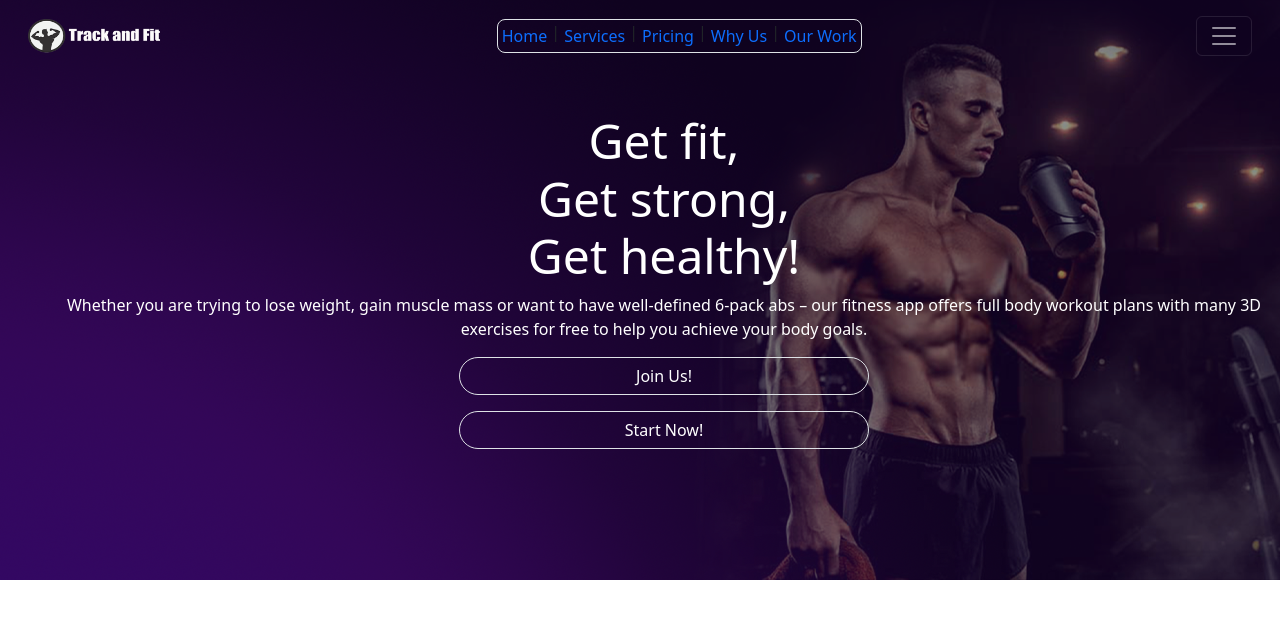
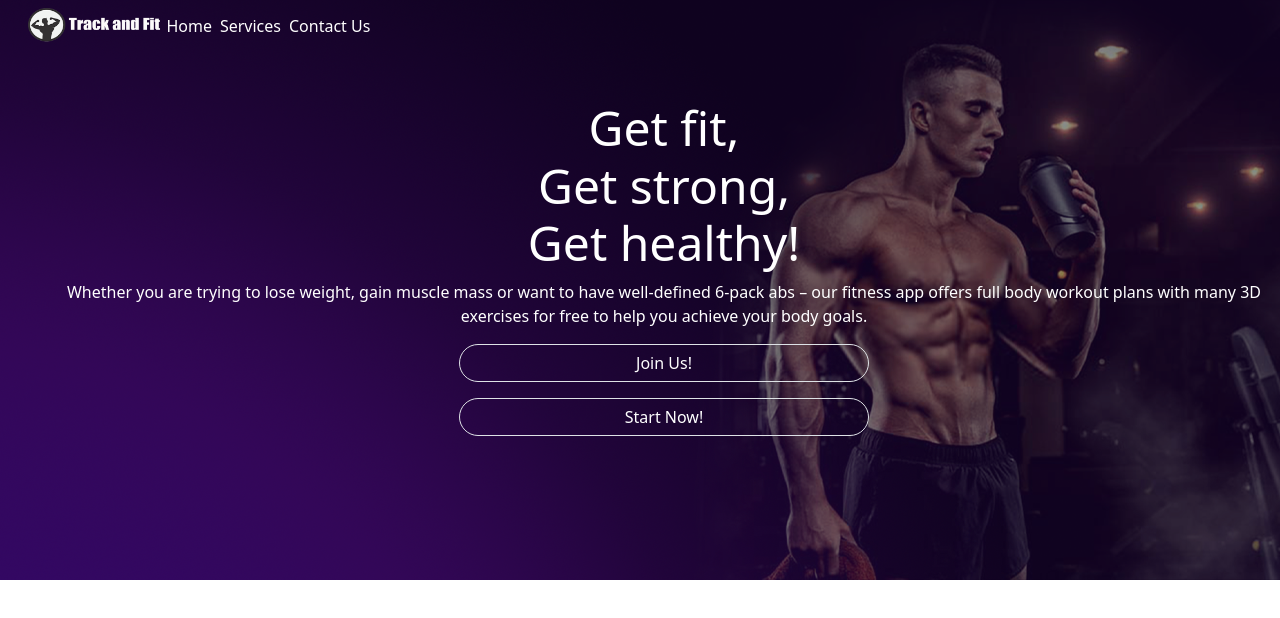
Before and after one commit to CodeITLab/fit_track_frontend_app, a Vue app: page / in a window 1280 px wide. Shown: the top 618 px of the page. Built offline with nearby package versions, Linux system fonts and the light colour scheme.

Commit message:
Add: redesigned a main menu bar

```diff
--- a/src/assets/css/components/navbar.css
+++ b/src/assets/css/components/navbar.css
@@ -1,16 +1,22 @@
 .info-card {
   width: 500px;
 }
-  .btn:hover{
+
+.btn:hover {
   color: black !important;
   background: white !important;
 }
-  .logo img{
+
+.logo img {
   height: 35px;
+}
+
+.nav-link {
+  color: white !important;
 }
 
 @media only screen and (max-width: 320px) {
   .logo img {
-      height:27px;
+    height: 27px;
   }
 }
--- a/src/components/navbar/NavbarComponent.vue
+++ b/src/components/navbar/NavbarComponent.vue
@@ -2,56 +2,37 @@
 </script>
 
 <template>
-  <div class="container-fluid">
-  <div class="collapse" id="navbarToggleExternalContent">
-    <div class="bg-transparent p-4">
-      <h5 class="text-white h4">Collapsed content</h5>
-      <span class="text-muted">Toggleable via the navbar brand.</span>
-    </div>
-  </div>
-  <nav class="navbar navbar-dark d-flex flex-row justify-content-between mt-2">
-    <div class="logo ms-3">
-      <img
-        v-bind:src="require('../../assets/img/logos/logo-proto.png')"
-        alt=""
-      />
-    </div>
-    <div class=" d-none d-lg-flex d-flex justify-content-center rounded-3 border border-dark-3">
-      <router-link class="links first p-1 text-decoration-none" to="/"
-        >Home</router-link
-      >
-      |
-      <router-link class="links p-1 text-decoration-none" to="/dashboard"
-        >Services</router-link
-      >
-      |
-      <router-link class="links p-1 text-decoration-none" to="/"
-        >Pricing</router-link
-      >
-      |
-      <router-link class="links p-1 text-decoration-none" to="/dashboard"
-        >Why Us</router-link
-      >
-      |
-      <router-link class="links last p-1 text-decoration-none" to="/"
-        >Our Work</router-link
-      >
-    </div>
-    <div class="me-3">
-      <button
-        class="navbar-toggler navbar-light"
-        type="button"
+  <nav class="navbar navbar-expand-lg">
+    <div class="container-fluid">
+      <button class="navbar-toggler" type="button"
         data-bs-toggle="collapse"
-        data-bs-target="#navbarToggleExternalContent"
-        aria-controls="navbarToggleExternalContent"
+        data-bs-target="#main-menu"
+        aria-controls="main-menu"
         aria-expanded="false"
-        aria-label="Toggle navigation"
-      >
+        aria-label="Toggle navigation">
         <span class="navbar-toggler-icon"></span>
       </button>
+      <div class="collapse navbar-collapse" id="main-menu">
+        <div class="logo ms-3">
+          <img v-bind:src="require('../../assets/img/logos/logo-proto.png')" alt="" />
+        </div>
+        <ul class="navbar-nav me-auto mb-2 mb-lg-0">
+          <li class="nav-item">
+            <router-link class="nav-link links first p-1 text-decoration-none active" to="/"
+        >Home</router-link>
+          </li>
+          <li class="nav-item">
+            <router-link class="nav-link links p-1 text-decoration-none" to="/dashboard"
+        >Services</router-link>
+          </li>
+          <li class="nav-item">
+            <router-link class="nav-link links p-1 text-decoration-none" to="/"
+        >Contact Us</router-link>
+          </li>
+        </ul>
+      </div>
     </div>
   </nav>
-</div>
 </template>
 
 <style lang="scss" scoped>
--- a/src/main.ts
+++ b/src/main.ts
@@ -2,7 +2,8 @@ import { createApp } from 'vue'
 import App from './App.vue'
 import router from './router'
 import { createPinia } from 'pinia'
-import 'bootstrap/dist/css/bootstrap.css'
+import 'bootstrap/dist/css/bootstrap.min.css'
+import 'bootstrap'
 import 'bootstrap-vue/dist/bootstrap-vue.css'
 
 const pinia = createPinia();
```
Also changed, not shown: src/components/buttons/ButtonComponent.vue (added). Lines whose indentation alone changed are shown as unchanged.
